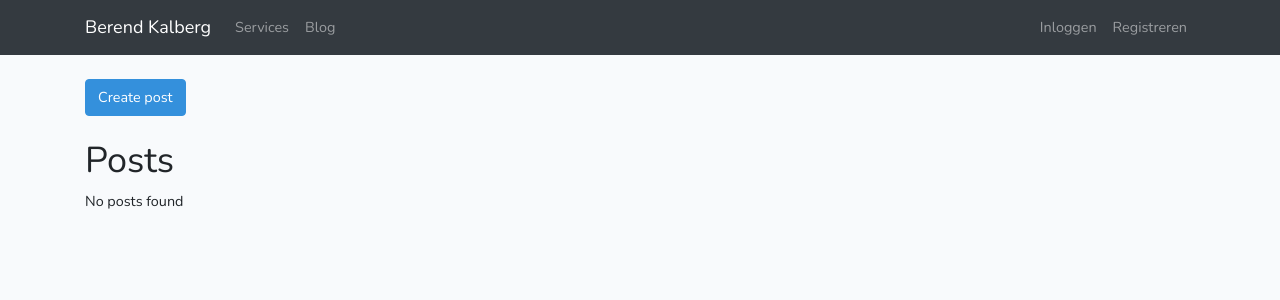
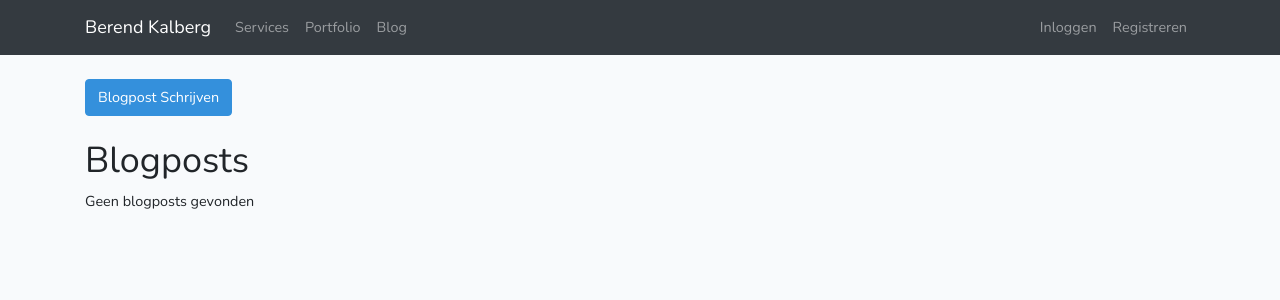
Before and after one commit to NorthernLord/PRG5MVC, a Laravel app: page /posts in a window 1280 px wide. Shown: the top 300 px of the page. Run offline with Laravel 8, Linux system fonts and the light colour scheme; data that the repository does not hold is empty; parts of the project's set-up code (start-up, migrations or seed data) failed here and were passed over.

Commit message:
Added portfolio page

```diff
--- a/app/Http/Controllers/PagesController.php
+++ b/app/Http/Controllers/PagesController.php
@@ -17,4 +17,8 @@ class PagesController extends Controller
         );
         return view('pages.services')->with($data);
     }
+
+    public function portfolio() {
+        return view('pages.portfolio');
+    }
 }
--- a/app/Http/Controllers/PostsController.php
+++ b/app/Http/Controllers/PostsController.php
@@ -98,7 +98,7 @@ class PostsController extends Controller
         $post->cover_image = $fileNameToStore;
         $post->save();
 
-        return redirect('/posts')->with('success', 'Post gecreëerd');
+        return redirect('/posts')->with('success', 'Blogpost gecreëerd');
     }
 
     /**
@@ -125,7 +125,7 @@ class PostsController extends Controller
 
         // Check for user
         if(auth()->user()->id !== $post->user_id){
-            return redirect('/posts')->with('error', 'U bent niet toegestaan deze post aan te passen');
+            return redirect('/posts')->with('error', 'U bent niet toegestaan deze blogpost aan te passen');
         }
 
         return view('posts.edit')->with('post', $post);
@@ -168,7 +168,7 @@ class PostsController extends Controller
         }
         $post->save();
 
-        return redirect('/posts')->with('success', 'Post geüpdatet');
+        return redirect('/posts')->with('success', 'Blogpost geüpdatet');
     }
 
     public function updateCheckbox(Request $request, $id)
@@ -190,7 +190,7 @@ class PostsController extends Controller
 
         $post->save();
 
-        return redirect('/dashboard')->with('success', 'Post geüpdatet');
+        return redirect('/dashboard')->with('success', 'Blogpost geüpdatet');
     }
 
     /**
@@ -205,7 +205,7 @@ class PostsController extends Controller
 
         // Check for user
         if(auth()->user()->id !== $post->user_id){
-            return redirect('/posts')->with('error', 'U bent niet toegestaan deze post te verwijderen');
+            return redirect('/posts')->with('error', 'U bent niet toegestaan deze blogpost te verwijderen');
         }
 
         if($post->cover_image != 'noimage.jpg'){
@@ -215,6 +215,6 @@ class PostsController extends Controller
 
         $post->delete();
 
-        return redirect('/dashboard')->with('success', 'Post verwijderd');
+        return redirect('/dashboard')->with('success', 'Blogpost verwijderd');
     }
 }
--- a/resources/views/auth/register.blade.php
+++ b/resources/views/auth/register.blade.php
@@ -54,7 +54,7 @@
                         </div>
 
                         <div class="form-group row">
-                            <label for="password-confirm" class="col-md-4 col-form-label text-md-right">{{ __('Wachtwoord Herhalen') }}</label>
+                            <label for="password-confirm" class="col-md-4 col-form-label text-md-right">{{ __('Wachtwoord herhalen') }}</label>
 
                             <div class="col-md-6">
                                 <input id="password-confirm" type="password" class="form-control" name="password_confirmation" required>
--- a/resources/views/inc/navbar.blade.php
+++ b/resources/views/inc/navbar.blade.php
@@ -12,6 +12,9 @@
                 <ul class="navbar-nav mr-auto">
                     <li class="nav-item">
                         <a class="nav-link" href="/services">Services</a>
+                    </li>
+                    <li class="nav-item">
+                        <a class="nav-link" href="/portfolio">Portfolio</a>
                     </li>
                     <li class="nav-item">
                         <a class="nav-link" href="/posts">Blog</a>
@@ -39,8 +42,8 @@
                             <div class="dropdown-menu dropdown-menu-right" aria-labelledby="navbarDropdown">
                                 <a class="dropdown-item" href="/dashboard">Dashboard</a>
                                 <a class="dropdown-item" href="{{ route('logout') }}"
-                                   onclick="event.preventDefault();
-                                                 document.getElementById('logout-form').submit();">
+                                    onclick="event.preventDefault();
+                                    document.getElementById('logout-form').submit();">
                                     {{ __('Uitloggen') }}
                                 </a>
 
--- /dev/null
+++ b/resources/views/pages/portfolio.blade.php
@@ -0,0 +1 @@
+@extends('layouts.app')
--- a/resources/views/posts/create.blade.php
+++ b/resources/views/posts/create.blade.php
@@ -2,7 +2,7 @@
 
 @section('content')
     <br>
-    <a href="/posts" class="btn btn-primary">Back</a>
+    <a href="/posts" class="btn btn-primary">Terug</a>
     <br><br>
 
     <h1>Post Creëren</h1>
@@ -16,12 +16,12 @@
             {{Form::textarea('body', '', ['class' => 'form-control', 'placeholder' => 'Tekst'])}}
         </div>
         <div class="form-group">
-            {{Form::label('statusCheckbox', 'Uploaden naar blog')}}
+            {{Form::label('statusCheckbox', 'Publiceren')}}
             {{Form::checkbox('statusCheckbox', '1', false, ['class' => ''])}}
         </div>
         <div class="form-group">
             {{Form::file('cover_image')}}
         </div>
-        {{Form::Submit('Submit', ['class' => 'btn btn-primary'])}}
+        {{Form::Submit('Opslaan', ['class' => 'btn btn-primary'])}}
     {!! Form::close() !!}
 @endsection
--- a/resources/views/posts/edit.blade.php
+++ b/resources/views/posts/edit.blade.php
@@ -2,10 +2,10 @@
 
 @section('content')
     <br>
-    <a href="/posts" class="btn btn-primary">Back</a>
+    <a href="/posts" class="btn btn-primary">Terug</a>
     <br><br>
 
-    <h1>Edit Post</h1>
+    <h1>Blogpost aanpassen</h1>
     {{Form::open(['action' => ['PostsController@update', $post->id],'method' => 'POST', 'enctype' => 'multipart/form-data'])}}
         <div class="form-group">
             {{Form::label('title', 'Title')}}
@@ -22,7 +22,7 @@
             {{Form::hidden('_method', 'PUT')}}
         </div>
         <div>
-            {{Form::submit('Submit', ['class' => 'btn btn-primary'])}}
+            {{Form::submit('Opslaan', ['class' => 'btn btn-primary'])}}
         </div>
     {{Form::close()}}
 @endsection
--- a/resources/views/posts/index.blade.php
+++ b/resources/views/posts/index.blade.php
@@ -1,10 +1,10 @@
 @extends('layouts.app')
 
 @section('content')
-    <a href="/posts/create" class="btn btn-primary">Create post</a>
+    <a href="/posts/create" class="btn btn-primary">Blogpost Schrijven</a>
     <br><br>
 
-    <h1>Posts</h1>
+    <h1>Blogposts</h1>
 
     @if(count($posts) > 0)
         @foreach($posts as $post)
@@ -20,7 +20,7 @@
                         </div>
                         <hr>
                         <div>
-                            <small>Posted on {{$post->created_at}} by <span class="text-primary">{{$post->user->name}}</span></small>
+                            <small>Geplaatst op {{$post->created_at}} door: <span class="text-primary">{{$post->user->name}}</span></small>
                         </div>
                     </div>
                 </div>
@@ -29,6 +29,6 @@
         @endforeach
         {{$posts->links()}}
     @else
-        <p>No posts found</p>
+        <p>Geen blogposts gevonden</p>
     @endif
 @endsection
--- a/routes/web.php
+++ b/routes/web.php
@@ -19,6 +19,7 @@ use App\Http\Controllers\PostsController;
 
 Route::get('/', 'PagesController@index');
 Route::get('/services', 'PagesController@services');
+Route::get('/portfolio', 'PagesController@portfolio');
 
 Route::post('posts/updateCheckbox{id}', ['as' => 'posts.updateCheckbox', 'uses' => 'PostsController@updateCheckbox']);
 
```
Also changed, not shown: resources/views/dashboard.blade.php (+5 -5 lines), resources/views/pages/index.blade.php (+20 -13 lines).
